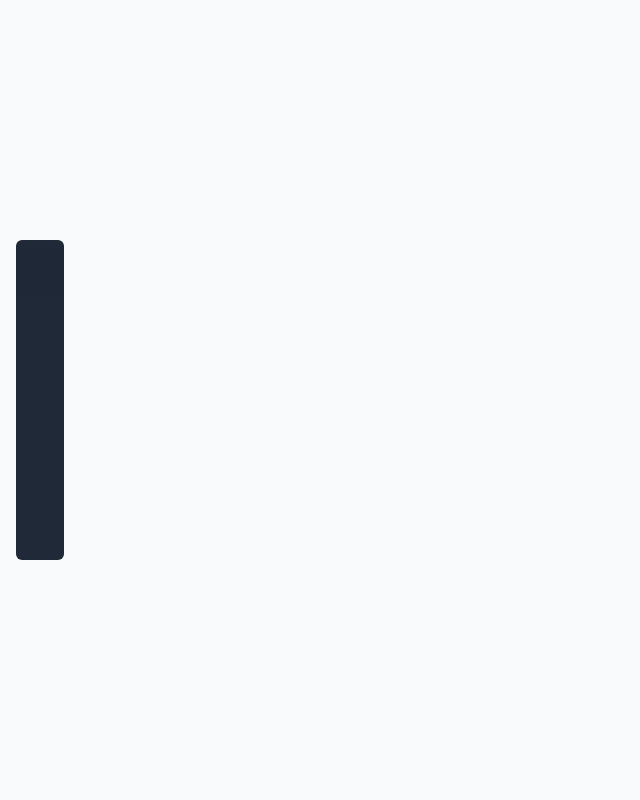
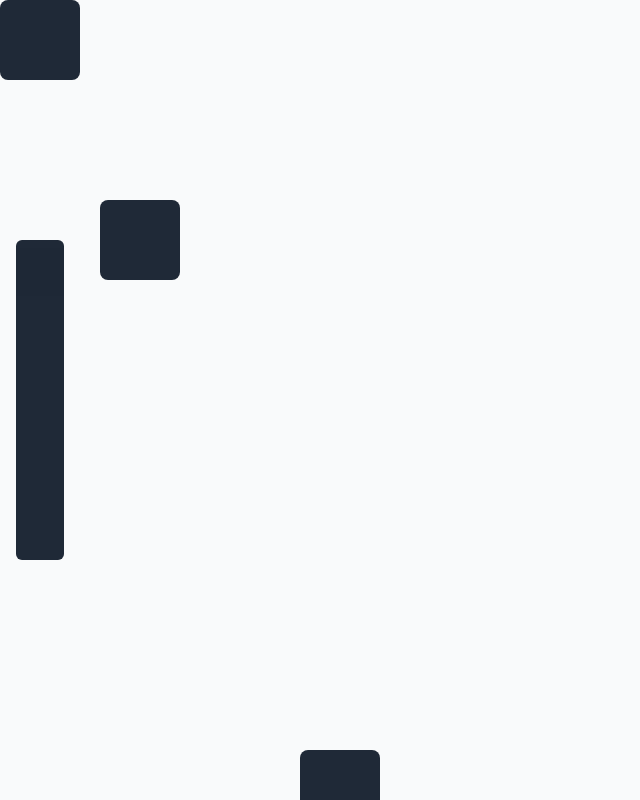
Before and after one commit to freddie-nelson/caaanvas, a Vue app: page /canvas in a window 1280 px wide. Shown: the whole page, without its empty margins (0-640 px from the left). Built offline with nearby package versions, Linux system fonts and the light colour scheme.

Commit message:
drag to navigate canvas

```diff
--- a/src/components/app/Canvas/CRenderer.vue
+++ b/src/components/app/Canvas/CRenderer.vue
@@ -1,10 +1,21 @@
 <template>
-  <div ref="renderer"></div>
+  <div
+    ref="renderer"
+    class="overflow-hidden relative"
+    :style="{ cursor: dragging ? 'grabbing' : null }"
+  >
+    <div
+      v-for="(object, i) in objects"
+      :key="i"
+      :style="{ transform: `translate(${object.x}px, ${object.y}px)` }"
+      class="absolute top-0 left-0 w-20 h-20 bg-bg-dark rounded-lg"
+    ></div>
+  </div>
 </template>
 
 <script lang="ts">
 import { Mouse, useMouse } from "@/utils/useMouse";
-import { computed, defineComponent, onMounted, onUnmounted, reactive, ref } from "vue";
+import { computed, defineComponent, onMounted, reactive, ref, watchEffect } from "vue";
 
 export default defineComponent({
   name: "CRenderer",
@@ -12,14 +23,21 @@ export default defineComponent({
   setup() {
     const renderer = ref(document.createElement("div"));
 
+    const canDrag = ref(false);
+    const dragging = computed(() => mouse.pressed && canDrag.value);
+
     const mouse = reactive<Mouse>({
       pressed: false,
       x: 0,
       y: 0,
       lastX: 0,
       lastY: 0,
-      onMouseDown: null,
-      onMouseUp: null,
+      onMouseDown: (e?: MouseEvent) => {
+        if (e?.target === renderer.value) canDrag.value = true;
+      },
+      onMouseUp: (e?: MouseEvent) => {
+        canDrag.value = false;
+      },
       onMouseMove: null,
     });
     let stopMouse: () => void;
@@ -27,25 +45,33 @@ export default defineComponent({
     const diffX = computed(() => mouse.x - mouse.lastX);
     const diffY = computed(() => mouse.y - mouse.lastY);
 
-    const isSpaceHeld = ref(false);
-    const handleKeyDown = (e: KeyboardEvent) => (e.key === " " ? (isSpaceHeld.value = true) : null);
-    const handleKeyUp = (e: KeyboardEvent) => (e.key === " " ? (isSpaceHeld.value = false) : null);
-
     onMounted(() => {
       const temp = useMouse(renderer.value, mouse);
       stopMouse = temp.stopMouse;
-
-      window.addEventListener("keydown", handleKeyDown);
-      window.addEventListener("keyup", handleKeyUp);
     });
 
-    onUnmounted(() => {
-      window.removeEventListener("keydown", handleKeyDown);
-      window.removeEventListener("keyup", handleKeyUp);
+    const objects = reactive([
+      { x: 0, y: 0 },
+      { x: 100, y: 200 },
+      { x: -400, y: -500 },
+      { x: 1000, y: 1200 },
+      { x: 300, y: 750 },
+    ]);
+
+    watchEffect(() => {
+      if (dragging.value) {
+        objects.forEach((object) => {
+          object.x += diffX.value;
+          object.y += diffY.value;
+        });
+      }
     });
 
     return {
       renderer,
+      mouse,
+      dragging,
+      objects,
     };
   },
 });
```
